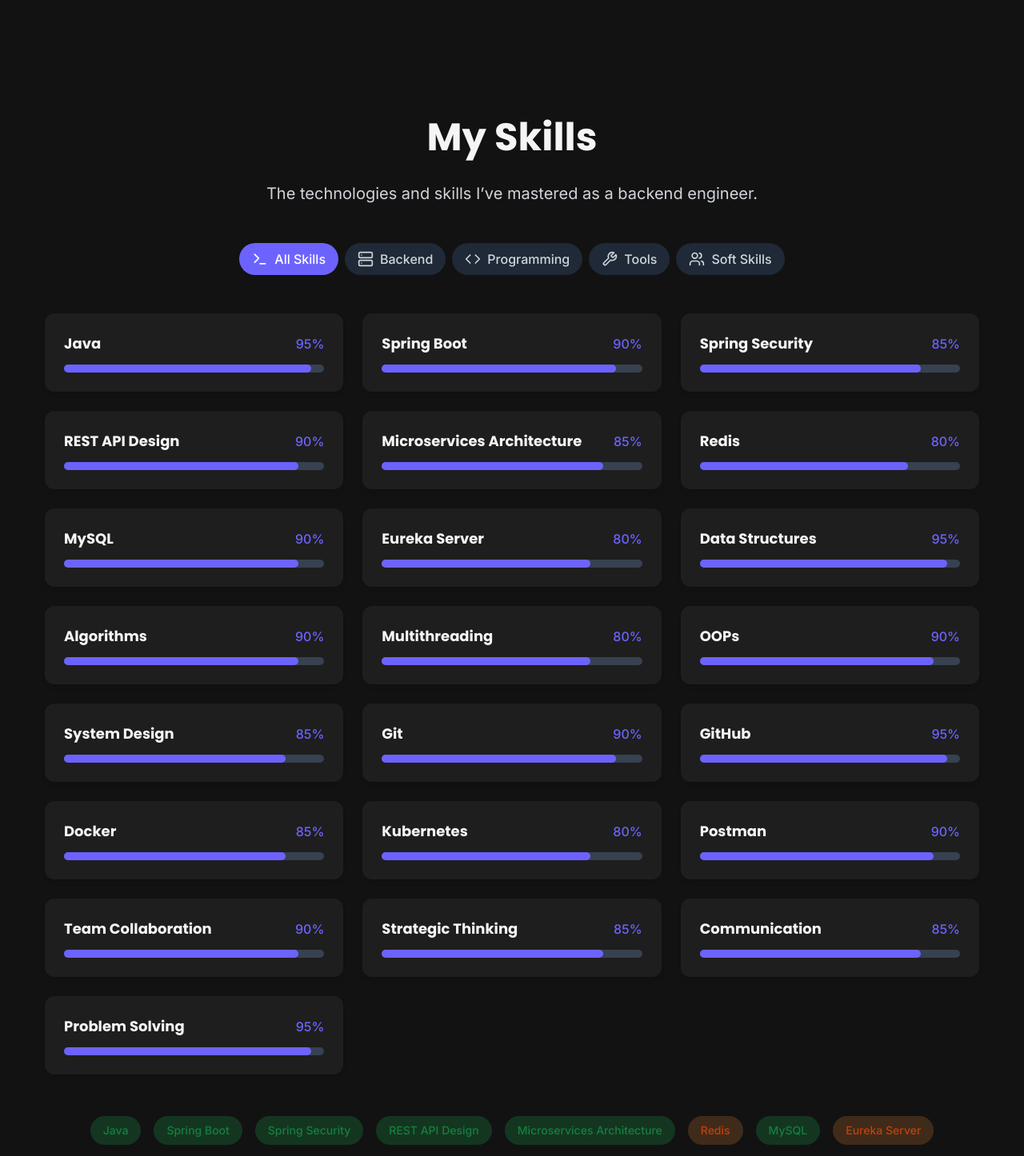
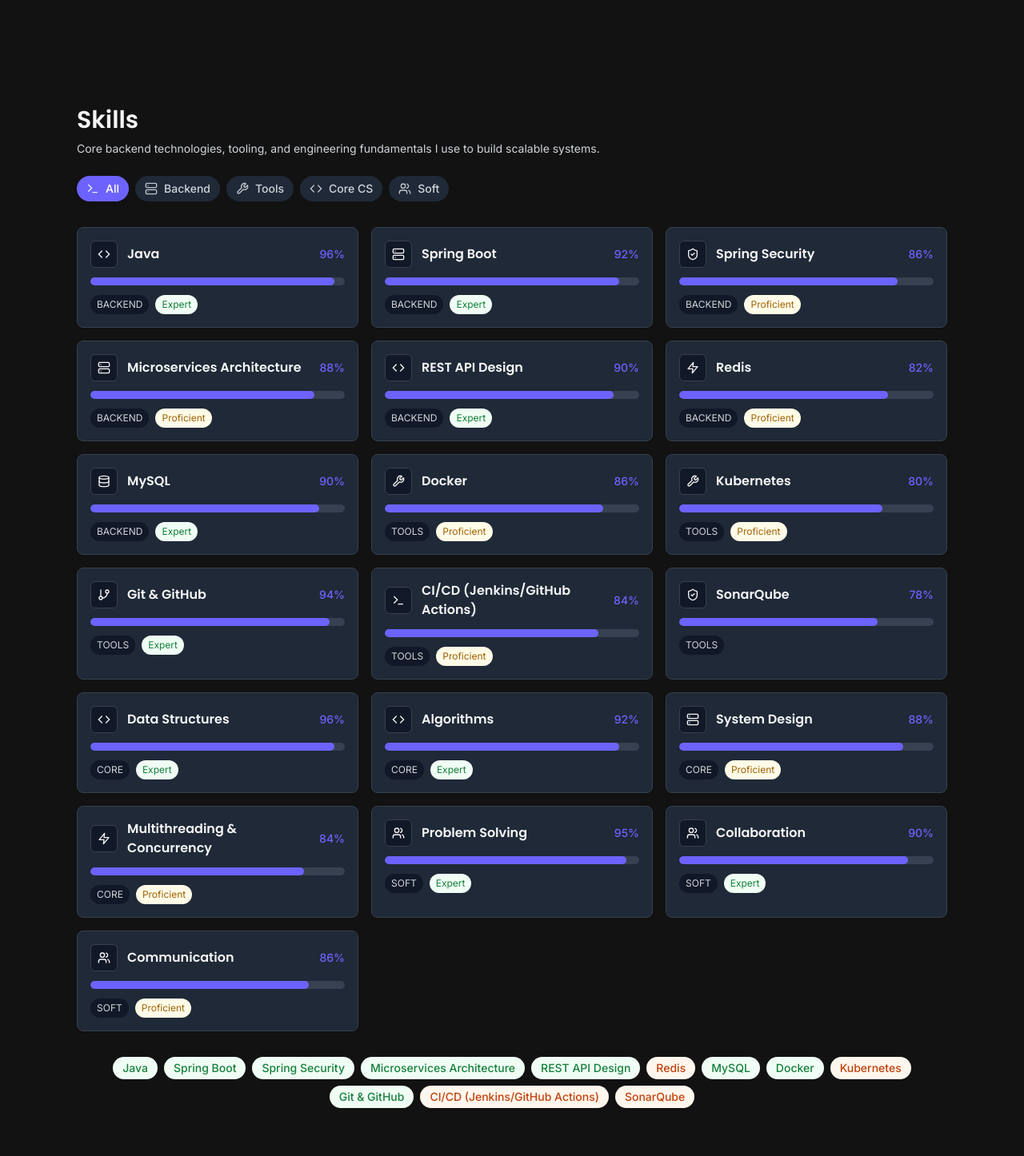
Before and after one commit to Vamsi-Pachipala/My-Portfolio, a React (Vite) app: page / in a window 1280 px wide. Shown: the part 1880-3326 px from the top of the page at 80% size. Built offline with nearby package versions, Linux system fonts and the light colour scheme.

Commit message:
change resume and image

```diff
--- a/src/components/Hero.tsx
+++ b/src/components/Hero.tsx
@@ -59,14 +59,14 @@ const Hero = () => {
             </a>
 
             <a
-              href="https://drive.google.com/file/d/19yEeo4R3P_AKTT-GkqNYNo-bD0O1fcJW"
+              href="/Vamsi_Pachipala_CV_DEC_25.pdf"
               target="_blank"
               rel="noopener noreferrer"
-              className="btn-secondary text-center"
-            >
+              className="btn-secondary text-center">
               <span>View Resume</span>
               <ExternalLink className="ml-2 h-5 w-5" />
             </a>
+
           </div>
         </motion.div>
       </div>
--- a/src/components/Skills.tsx
+++ b/src/components/Skills.tsx
@@ -1,146 +1,176 @@
 import { useState } from 'react';
 import { motion } from 'framer-motion';
-import { Code, Server, Terminal, Wrench, Users } from 'lucide-react';
+import {
+  Code,
+  Server,
+  Terminal,
+  Wrench,
+  Users,
+  Database,
+  Zap,
+  ShieldCheck,
+  GitBranch,
+} from 'lucide-react';
 
-interface Skill {
-  name: string;
-  proficiency: number;
-  category: 'backend' | 'programming' | 'tools' | 'soft';
-}
+/*
+  Redesigned Skills component — tailored for a Java Backend Developer (3 years).
+  - Accessible progress bars (role="progressbar", aria-valuenow)
+  - Focused skills that match resume: Java, Spring Boot, Microservices, Redis, MySQL, Docker, K8s, Git, CI/CD, DSA, System Design, Concurrency...
+  - Compact UI, responsive grid, clear filters
+*/
 
 const Skills = () => {
-  const [filter, setFilter] = useState<string>('all');
+  const [filter, setFilter] = useState<'all' | 'backend' | 'tools' | 'core' | 'soft'>('all');
 
-  const skills: Skill[] = [
-    { name: 'Java', proficiency: 95, category: 'backend' },
-    { name: 'Spring Boot', proficiency: 90, category: 'backend' },
-    { name: 'Spring Security', proficiency: 85, category: 'backend' },
-    { name: 'REST API Design', proficiency: 90, category: 'backend' },
-    { name: 'Microservices Architecture', proficiency: 85, category: 'backend' },
-    { name: 'Redis', proficiency: 80, category: 'backend' },
-    { name: 'MySQL', proficiency: 90, category: 'backend' },
-    { name: 'Eureka Server', proficiency: 80, category: 'backend' },
+  const skills = [
+    // Backend / Platform
+    { name: 'Java', proficiency: 96, category: 'backend', icon: <Code className="h-4 w-4" /> },
+    { name: 'Spring Boot', proficiency: 92, category: 'backend', icon: <Server className="h-4 w-4" /> },
+    { name: 'Spring Security', proficiency: 86, category: 'backend', icon: <ShieldCheck className="h-4 w-4" /> },
+    { name: 'Microservices Architecture', proficiency: 88, category: 'backend', icon: <Server className="h-4 w-4" /> },
+    { name: 'REST API Design', proficiency: 90, category: 'backend', icon: <Code className="h-4 w-4" /> },
+    { name: 'Redis', proficiency: 82, category: 'backend', icon: <Zap className="h-4 w-4" /> },
+    { name: 'MySQL', proficiency: 90, category: 'backend', icon: <Database className="h-4 w-4" /> },
 
-    { name: 'Data Structures', proficiency: 95, category: 'programming' },
-    { name: 'Algorithms', proficiency: 90, category: 'programming' },
-    { name: 'Multithreading', proficiency: 80, category: 'programming' },
-    { name: 'OOPs', proficiency: 90, category: 'programming' },
-    { name: 'System Design', proficiency: 85, category: 'programming' },
+    // Tools & DevOps
+    { name: 'Docker', proficiency: 86, category: 'tools', icon: <Wrench className="h-4 w-4" /> },
+    { name: 'Kubernetes', proficiency: 80, category: 'tools', icon: <Wrench className="h-4 w-4" /> },
+    { name: 'Git & GitHub', proficiency: 94, category: 'tools', icon: <GitBranch className="h-4 w-4" /> },
+    { name: 'CI/CD (Jenkins/GitHub Actions)', proficiency: 84, category: 'tools', icon: <Terminal className="h-4 w-4" /> },
+    { name: 'SonarQube', proficiency: 78, category: 'tools', icon: <ShieldCheck className="h-4 w-4" /> },
 
-    { name: 'Git', proficiency: 90, category: 'tools' },
-    { name: 'GitHub', proficiency: 95, category: 'tools' },
-    { name: 'Docker', proficiency: 85, category: 'tools' },
-    { name: 'Kubernetes', proficiency: 80, category: 'tools' },
-    { name: 'Postman', proficiency: 90, category: 'tools' },
+    // Core CS / Programming fundamentals
+    { name: 'Data Structures', proficiency: 96, category: 'core', icon: <Code className="h-4 w-4" /> },
+    { name: 'Algorithms', proficiency: 92, category: 'core', icon: <Code className="h-4 w-4" /> },
+    { name: 'System Design', proficiency: 88, category: 'core', icon: <Server className="h-4 w-4" /> },
+    { name: 'Multithreading & Concurrency', proficiency: 84, category: 'core', icon: <Zap className="h-4 w-4" /> },
 
-    { name: 'Team Collaboration', proficiency: 90, category: 'soft' },
-    { name: 'Strategic Thinking', proficiency: 85, category: 'soft' },
-    { name: 'Communication', proficiency: 85, category: 'soft' },
-    { name: 'Problem Solving', proficiency: 95, category: 'soft' },
+    // Soft skills
+    { name: 'Problem Solving', proficiency: 95, category: 'soft', icon: <Users className="h-4 w-4" /> },
+    { name: 'Collaboration', proficiency: 90, category: 'soft', icon: <Users className="h-4 w-4" /> },
+    { name: 'Communication', proficiency: 86, category: 'soft', icon: <Users className="h-4 w-4" /> },
   ];
 
-  const filteredSkills = filter === 'all' ? skills : skills.filter(skill => skill.category === filter);
-
   const categories = [
-    { id: 'all', name: 'All Skills', icon: <Terminal className="h-5 w-5" /> },
-    { id: 'backend', name: 'Backend', icon: <Server className="h-5 w-5" /> },
-    { id: 'programming', name: 'Programming', icon: <Code className="h-5 w-5" /> },
-    { id: 'tools', name: 'Tools', icon: <Wrench className="h-5 w-5" /> },
-    { id: 'soft', name: 'Soft Skills', icon: <Users className="h-5 w-5" /> },
+    { id: 'all', name: 'All', icon: <Terminal className="h-4 w-4" /> },
+    { id: 'backend', name: 'Backend', icon: <Server className="h-4 w-4" /> },
+    { id: 'tools', name: 'Tools', icon: <Wrench className="h-4 w-4" /> },
+    { id: 'core', name: 'Core CS', icon: <Code className="h-4 w-4" /> },
+    { id: 'soft', name: 'Soft', icon: <Users className="h-4 w-4" /> },
   ];
 
+  const filtered = filter === 'all' ? skills : skills.filter((s) => s.category === filter);
+
   return (
-    <section id="skills" className="py-20 px-4 sm:px-6">
-      <div className="section-container">
+    <section id="skills" className="py-16 px-4 sm:px-6">
+      <div className="section-container max-w-6xl mx-auto">
         <motion.div
-          initial={{ opacity: 0, y: 20 }}
+          initial={{ opacity: 0, y: 10 }}
           whileInView={{ opacity: 1, y: 0 }}
           transition={{ duration: 0.5 }}
           viewport={{ once: true }}
         >
-          <h2 className="section-title">My Skills</h2>
-          <p className="section-subtitle">
-            The technologies and skills I’ve mastered as a backend engineer.
+          <h2 className="text-2xl sm:text-3xl font-semibold mb-2">Skills</h2>
+          <p className="text-sm text-gray-600 dark:text-gray-300 mb-6 max-w-2xl">
+            Core backend technologies, tooling, and engineering fundamentals I use to build scalable systems.
           </p>
         </motion.div>
 
-        {/* Category filter */}
-        <div className="flex flex-wrap justify-center gap-2 mt-10 mb-12">
-          {categories.map((category) => (
-            <motion.button
-              key={category.id}
-              onClick={() => setFilter(category.id)}
-              className={`flex items-center px-4 py-2 rounded-full font-medium transition-all duration-300 text-sm sm:text-base ${
-                filter === category.id
-                  ? 'bg-primary text-white'
+        {/* Filters */}
+        <div className="flex flex-wrap gap-2 mb-8">
+          {categories.map((c) => (
+            <button
+              key={c.id}
+              onClick={() => setFilter(c.id as any)}
+              className={`flex items-center gap-2 px-3 py-1.5 rounded-full text-sm font-medium transition ${
+                filter === c.id
+                  ? 'bg-primary text-white shadow-md'
                   : 'bg-gray-100 dark:bg-gray-800 text-gray-700 dark:text-gray-300 hover:bg-gray-200 dark:hover:bg-gray-700'
               }`}
-              whileHover={{ scale: 1.05 }}
-              whileTap={{ scale: 0.95 }}
+              aria-pressed={filter === c.id}
             >
-              <span className="mr-2">{category.icon}</span>
-              {category.name}
-            </motion.button>
+              <span className="opacity-90">{c.icon}</span>
+              <span>{c.name}</span>
+            </button>
           ))}
         </div>
 
-        {/* Skills Grid */}
-        <div className="grid grid-cols-1 sm:grid-cols-2 lg:grid-cols-3 gap-6">
-          {filteredSkills.map((skill, index) => (
+        {/* Grid of skill cards */}
+        <div className="grid grid-cols-1 sm:grid-cols-2 lg:grid-cols-3 gap-4">
+          {filtered.map((skill, i) => (
             <motion.div
               key={skill.name}
-              initial={{ opacity: 0, y: 20 }}
+              initial={{ opacity: 0, y: 8 }}
               whileInView={{ opacity: 1, y: 0 }}
-              transition={{ duration: 0.5, delay: index * 0.1 }}
+              transition={{ duration: 0.45, delay: i * 0.06 }}
               viewport={{ once: true }}
-              className="card p-6"
+              className="bg-white dark:bg-gray-800 border border-gray-100 dark:border-gray-700 rounded-lg p-4 shadow-sm"
             >
-              <div className="flex justify-between items-center mb-3">
-                <h3 className="font-bold text-base sm:text-lg">{skill.name}</h3>
-                <span className="text-primary font-medium text-sm sm:text-base">{skill.proficiency}%</span>
+              <div className="flex items-center justify-between mb-3">
+                <div className="flex items-center gap-3">
+                  <div className="p-2 rounded-md bg-gray-50 dark:bg-gray-900 border border-gray-100 dark:border-gray-700">
+                    {skill.icon}
+                  </div>
+                  <h3 className="text-base font-semibold">{skill.name}</h3>
+                </div>
+                <div className="text-sm font-medium text-primary">{skill.proficiency}%</div>
               </div>
 
-              <div className="w-full bg-gray-200 dark:bg-gray-700 rounded-full h-2.5">
+              {/* Accessible progress bar */}
+              <div
+                className="w-full bg-gray-200 dark:bg-gray-700 rounded-full h-2.5 overflow-hidden"
+                role="progressbar"
+                aria-valuemin={0}
+                aria-valuemax={100}
+                aria-valuenow={skill.proficiency}
+                aria-label={`${skill.name} proficiency`}
+              >
                 <motion.div
-                  className="bg-primary h-2.5 rounded-full"
+                  className="h-2.5 rounded-full bg-primary"
                   initial={{ width: 0 }}
                   whileInView={{ width: `${skill.proficiency}%` }}
-                  transition={{ duration: 1, delay: 0.2 }}
+                  transition={{ duration: 0.9 }}
                   viewport={{ once: true }}
                 />
+              </div>
+
+              {/* small tag row */}
+              <div className="flex flex-wrap gap-2 mt-3">
+                <span
+                  className="text-xs px-2 py-1 rounded-full bg-gray-100 dark:bg-gray-900 text-gray-700 dark:text-gray-300"
+                  title={`Category: ${skill.category}`}
+                >
+                  {skill.category.toUpperCase()}
+                </span>
+
+                {skill.proficiency >= 90 && (
+                  <span className="text-xs px-2 py-1 rounded-full bg-green-50 text-green-700">Expert</span>
+                )}
+                {skill.proficiency >= 80 && skill.proficiency < 90 && (
+                  <span className="text-xs px-2 py-1 rounded-full bg-yellow-50 text-yellow-700">Proficient</span>
+                )}
               </div>
             </motion.div>
           ))}
         </div>
 
-        {/* Skill Cloud */}
+        {/* Skill cloud (small) */}
         <motion.div
           initial={{ opacity: 0 }}
           whileInView={{ opacity: 1 }}
-          transition={{ duration: 0.8, delay: 0.3 }}
+          transition={{ duration: 0.6, delay: 0.1 }}
           viewport={{ once: true }}
-          className="flex flex-wrap justify-center mt-12 gap-2"
+          className="flex flex-wrap gap-2 mt-8 justify-center"
         >
-          {filteredSkills.map((skill, index) => (
-            <motion.div
-              key={`tag-${skill.name}`}
-              initial={{ scale: 0.8, opacity: 0 }}
-              whileInView={{ scale: 1, opacity: 1 }}
-              transition={{ duration: 0.3, delay: index * 0.05 }}
-              viewport={{ once: true }}
-              whileHover={{ scale: 1.1 }}
-              className="skill-tag text-xs sm:text-sm"
-              style={{
-                backgroundColor: skill.proficiency >= 85
-                  ? 'rgba(34, 197, 94, 0.2)'      // green-500 bg
-                  : 'rgba(251, 146, 60, 0.2)',    // orange-400 bg
-                color: skill.proficiency >= 85
-                  ? 'rgb(21, 128, 61)'            // green-700 text
-                  : 'rgb(194, 65, 12)'            // orange-700 text
-              }}
+          {filtered.slice(0, 12).map((s) => (
+            <span
+              key={`tag-${s.name}`}
+              className={`text-xs sm:text-sm px-3 py-1 rounded-full font-medium ${
+                s.proficiency >= 85 ? 'bg-green-50 text-green-700' : 'bg-orange-50 text-orange-700'
+              }`}
             >
-              {skill.name}
-            </motion.div>
+              {s.name}
+            </span>
           ))}
         </motion.div>
       </div>
```
Also changed, not shown: public/main_pic.jpeg, 1 other file (tests, documents, lock files or other folders).
